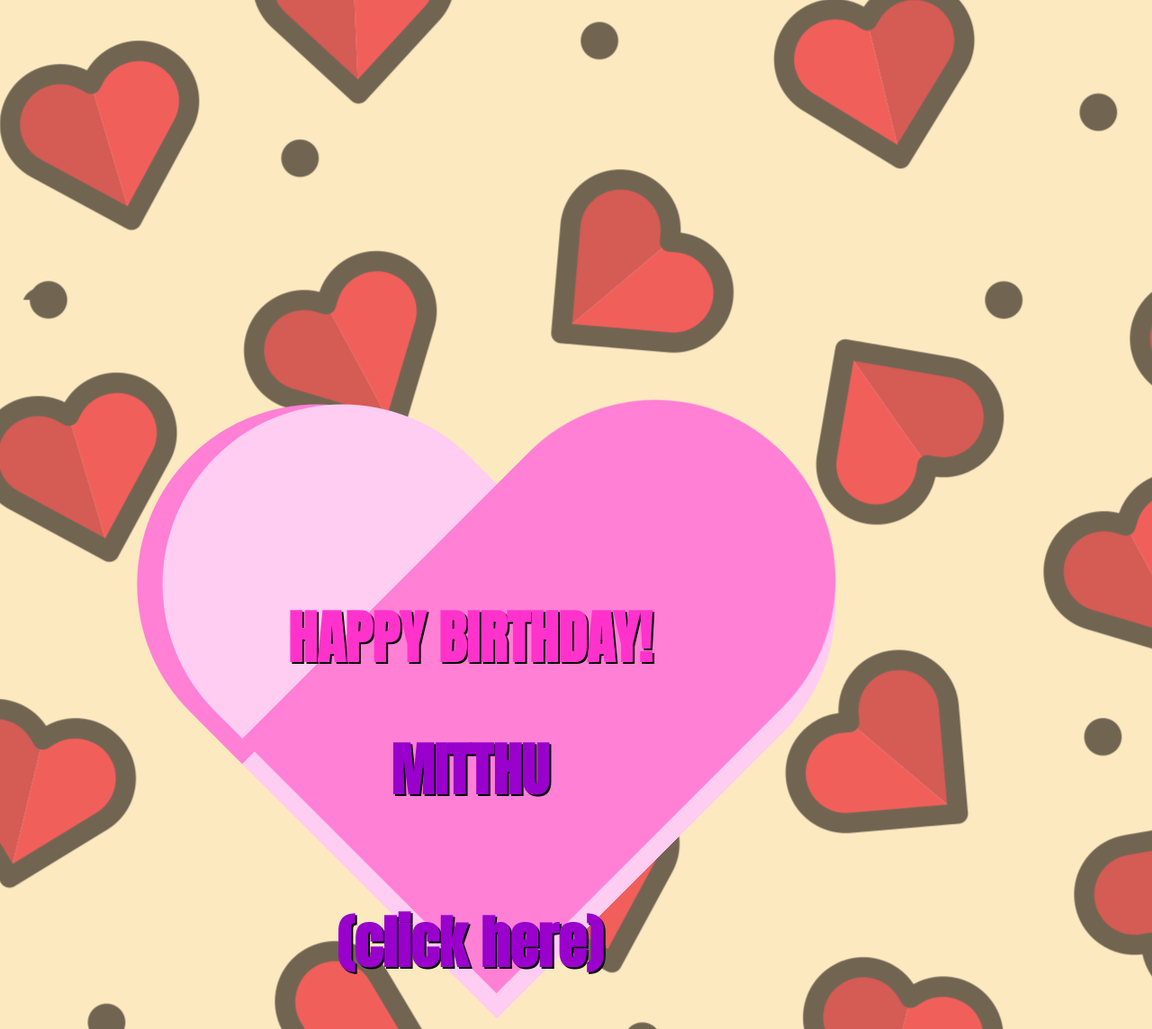
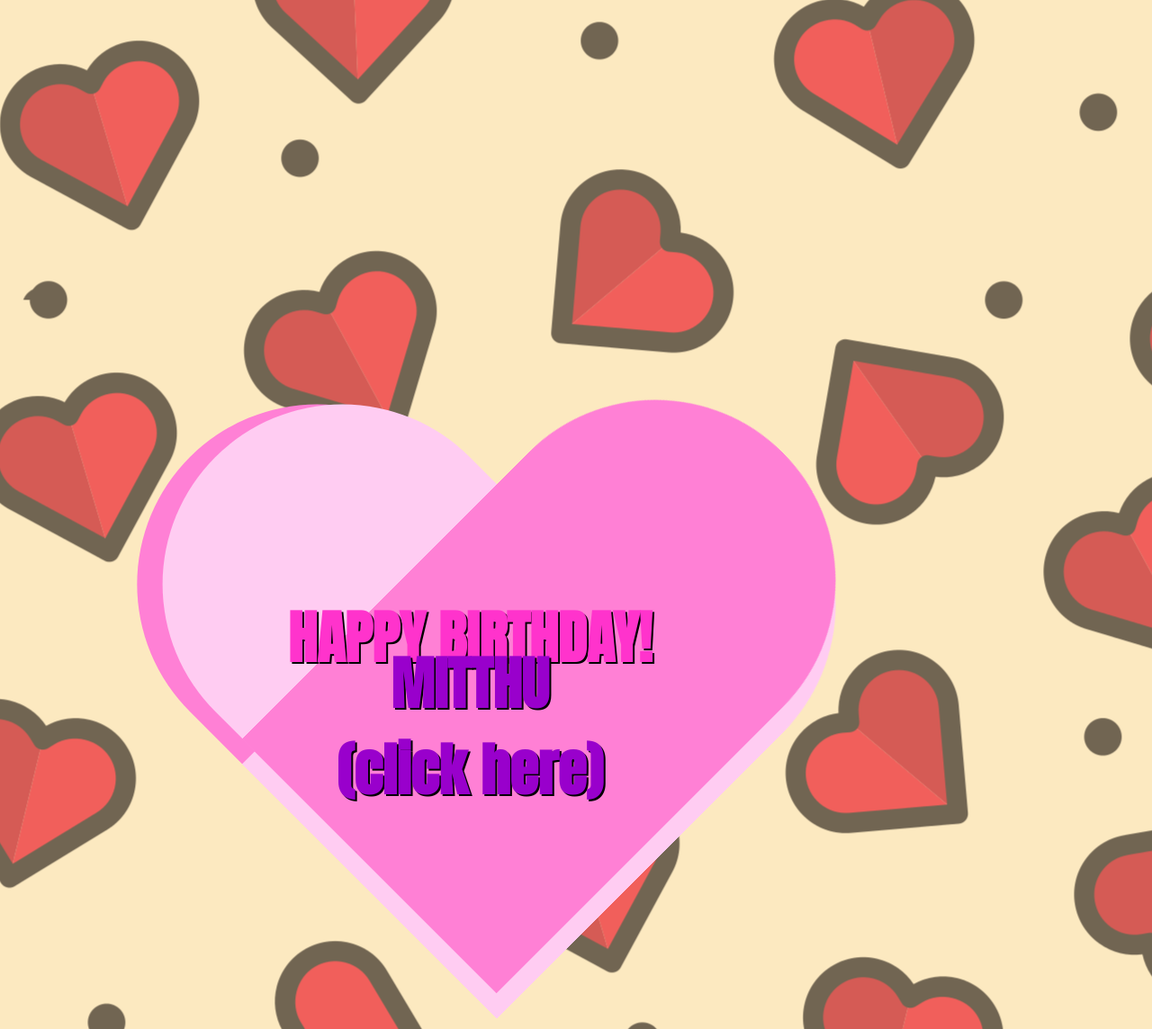
Before and after one commit to armanmadhwani/Herbirthday, a plain HTML site: page index.html in a window 1280 px wide. Shown: the top 1144 px of the page at 90% size. Drawn offline with Linux system fonts and the light colour scheme; files whose address does not match are found by name.

Commit message:
Update index.html

```diff
--- a/index.html
+++ b/index.html
@@ -10,7 +10,7 @@
     <section>
       <h4 class='love'>
 	<a href='te-amo.html'>
-	  HAPPY BIRTHDAY!<br><br> <span class='Melissa'>MITTHU<br><br>(click here)</span>
+	  HAPPY BIRTHDAY!<br> <span class='Melissa'>MITTHU<br>(click here)</span>
 	  </a>
       </h4>
     </section>
```
